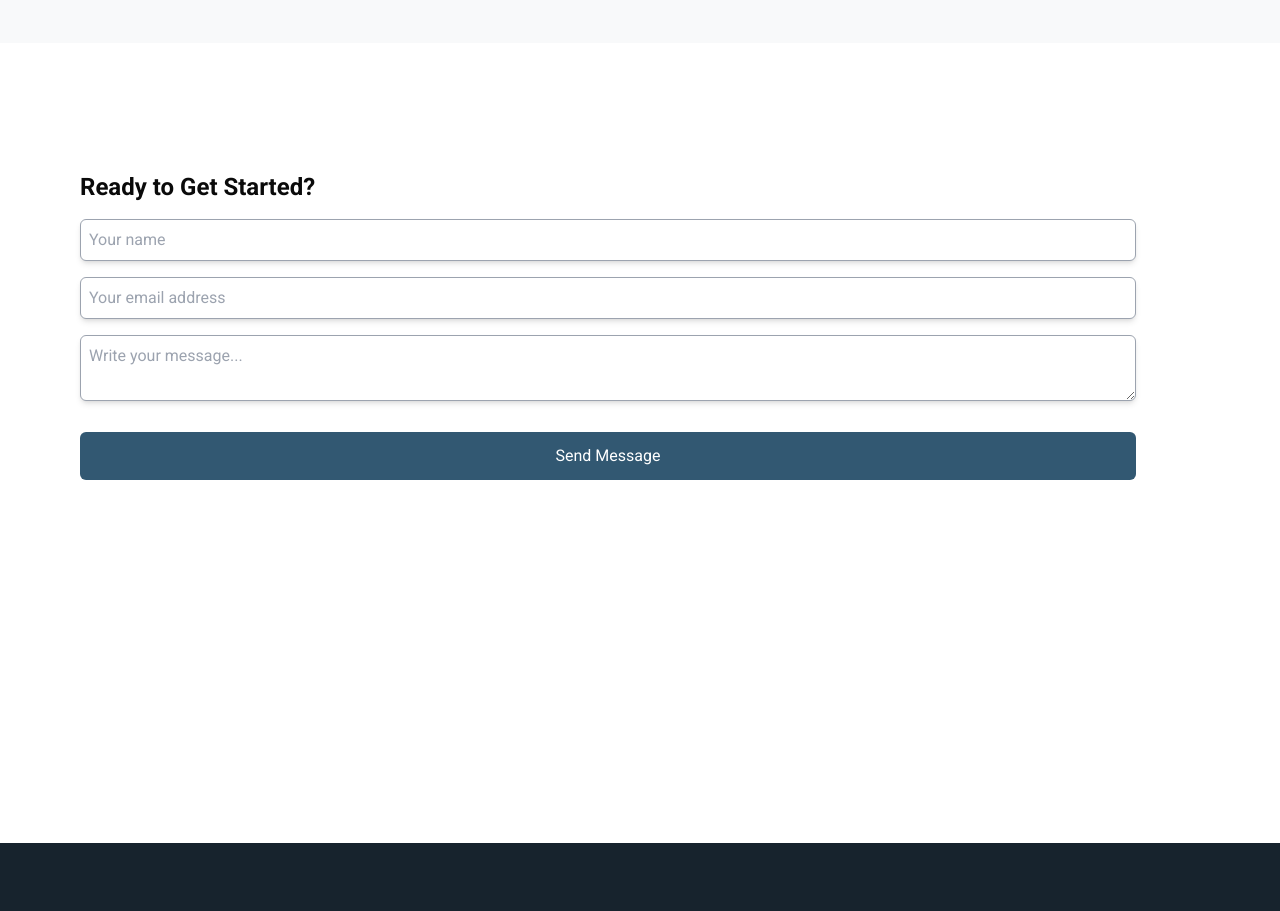
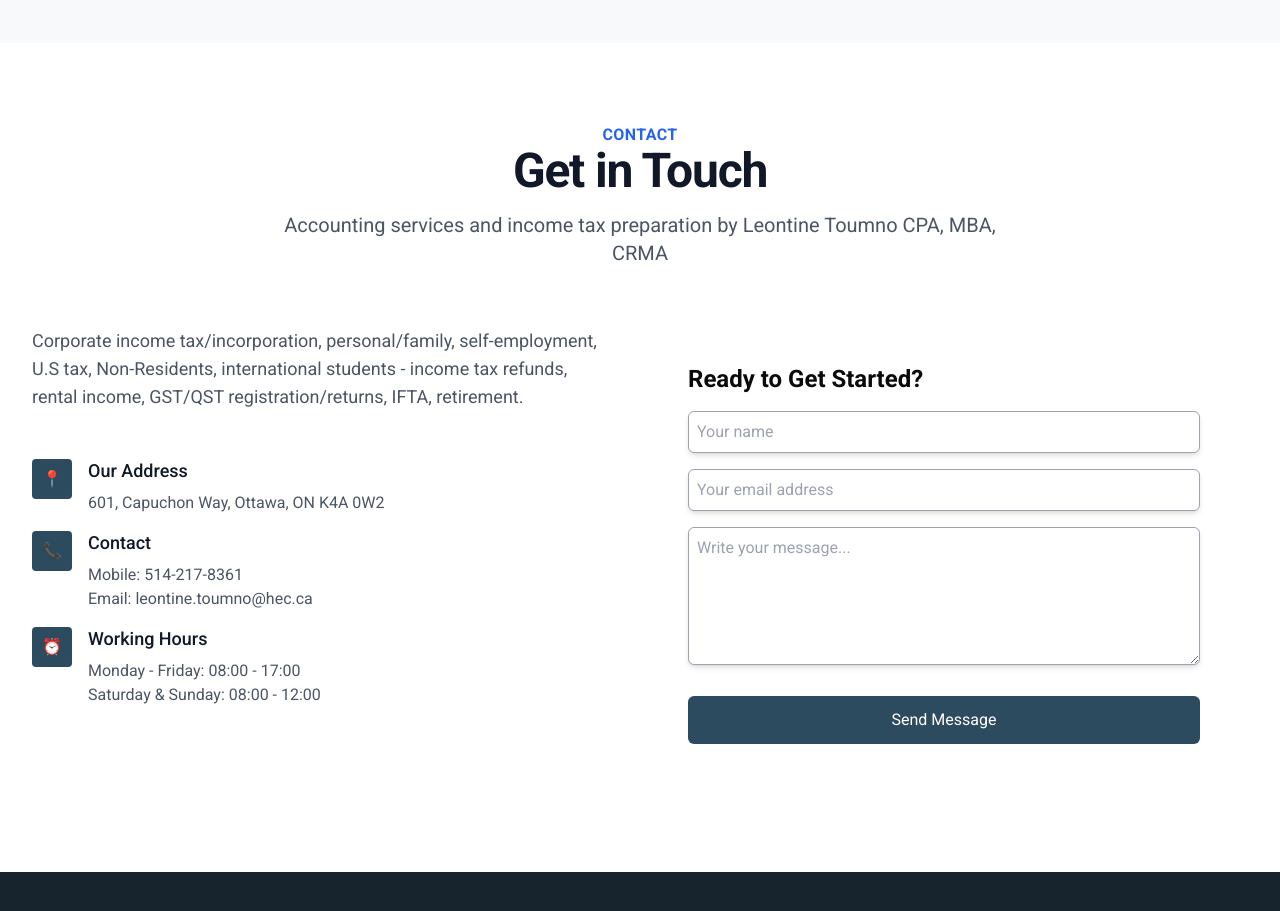
Before and after one commit to KRusselAlex/tax_react_frontend, a React (Vite) app: page / in a window 1280 px wide. Shown: the part 6100-7011 px from the top of the page. Built offline with nearby package versions, Linux system fonts and the light colour scheme; a web font is replaced by a local one.

Commit message:
add client type

```diff
--- a/src/components/TableData.tsx
+++ b/src/components/TableData.tsx
@@ -1,11 +1,13 @@
 import { JSX, useState } from "react";
 import { FiFilter, FiSend } from "react-icons/fi";
+import { FaBell } from "react-icons/fa";
 import { Dialog } from "@headlessui/react";
 import { HiDotsVertical } from "react-icons/hi";
 import sendReport from "../services/reportApi";
 import { toast } from "react-toastify";
 import { ClientType } from "../types/Types";
 import { Link } from "react-router-dom";
+import sendNotification from "@/services/notificationApi";
 
 interface ClientTableProps {
   title: string;
@@ -78,6 +80,21 @@ export default function ClientTable({
       setSelectedClients([]);
     } else {
       setSelectedClients(clients.map((client) => client.id));
+    }
+  };
+
+  const handleRemind = async (id: number) => {
+    console.log("the id ", id);
+    try {
+      const response = await sendNotification(id);
+      if (response.success === true) {
+        toast.success("Reminder sent successfully!"); // Success toast
+      } else {
+        toast.error("Failed to send reminder. Please try again."); // Error toast
+      }
+    } catch (error) {
+      toast.error("An error occurred while sending the reminder.");
+      console.log(error); // Error toast
     }
   };
 
@@ -231,12 +248,12 @@ export default function ClientTable({
                   >
                     <HiDotsVertical size={20} />
                   </Link>
-                  {/* <button
-                    className="text-red-500 hover:text-red-700"
-                    onClick={() => handleDelete(client.id)}
+                  <button
+                    className="text-yellow-500 hover:text-yellow-700"
+                    onClick={() => handleRemind(client.id)}
                   >
-                    <FiTrash size={20} />
-                  </button> */}
+                    <FaBell size={20} />
+                  </button>
                   <button
                     className="text-green-500 hover:text-green-700"
                     onClick={() => handleSendModalOpen(client.id)}
--- a/src/components/landing/Contact.tsx
+++ b/src/components/landing/Contact.tsx
@@ -1,53 +1,84 @@
-import React, { useState } from "react";
-import emailjs from "emailjs-com";
-
 const Contact = () => {
-  const [formData, setFormData] = useState({
-    name: "",
-    email: "",
-    textarea: "",
-  });
-
-  const [isSubmitting, setIsSubmitting] = useState(false);
-  const [message, setMessage] = useState("");
-
-  const handleChange = (
-    e: React.ChangeEvent<HTMLInputElement | HTMLTextAreaElement>
-  ) => {
-    const { name, value } = e.target;
-    setFormData({ ...formData, [name]: value });
-  };
-
-  const handleSubmit = (e: React.FormEvent<HTMLFormElement>) => {
-    e.preventDefault();
-    setIsSubmitting(true);
-
-    emailjs
-      .send(
-        "YOUR_SERVICE_ID", // Replace with your EmailJS service ID
-        "YOUR_TEMPLATE_ID", // Replace with your EmailJS template ID
-        formData,
-        "YOUR_USER_ID" // Replace with your EmailJS user ID
-      )
-      .then(() => {
-        setMessage("Message sent successfully!");
-        setIsSubmitting(false);
-        setFormData({ name: "", email: "", textarea: "" });
-      })
-      .catch((error) => {
-        console.error("Error sending email:", error);
-        alert("Failed to send email.");
-      });
-  };
-
   return (
     <div>
-      <section id="contact" className="bg-white min-h-screen h-full">
+      <section className="bg-white" id="contact">
         <div className="mx-auto max-w-7xl px-4 py-16 sm:px-6 lg:px-8 lg:py-20">
-          {/* Other content */}
+          <div className="mb-4">
+            <div className="mb-6 max-w-3xl text-center sm:text-center md:mx-auto md:mb-12">
+              <p className="text-base font-semibold uppercase tracking-wide text-blue-600 dark:text-blue-200">
+                Contact
+              </p>
+              <h2 className="font-heading mb-4 font-bold tracking-tight text-gray-900 dark:text-white text-3xl sm:text-5xl">
+                Get in Touch
+              </h2>
+              <p className="mx-auto mt-4 max-w-3xl text-xl text-gray-600 dark:text-slate-400">
+                Accounting services and income tax preparation by Leontine
+                Toumno CPA, MBA, CRMA
+              </p>
+            </div>
+          </div>
+          <div className="flex items-stretch justify-center">
+            <div className="grid md:grid-cols-2">
+              <div className="h-full pr-6">
+                <p className="mt-3 mb-12 text-lg text-gray-600 dark:text-slate-400">
+                  Corporate income tax/incorporation, personal/family,
+                  self-employment, U.S tax, Non-Residents, international
+                  students - income tax refunds, rental income, GST/QST
+                  registration/returns, IFTA, retirement.
+                </p>
+                <ul className="mb-6 md:mb-0">
+                  <li className="flex">
+                    <div className="flex h-10 w-10 items-center justify-center rounded bg-primaryColor text-gray-50">
+                      📍
+                    </div>
+                    <div className="ml-4 mb-4">
+                      <h3 className="mb-2 text-lg font-medium leading-6 text-gray-900 dark:text-white">
+                        Our Address
+                      </h3>
+                      <p className="text-gray-600 dark:text-slate-400">
+                        601, Capuchon Way, Ottawa, ON K4A 0W2
+                      </p>
+                    </div>
+                  </li>
+                  <li className="flex">
+                    <div className="flex h-10 w-10 items-center justify-center rounded bg-primaryColor text-gray-50">
+                      📞
+                    </div>
+                    <div className="ml-4 mb-4">
+                      <h3 className="mb-2 text-lg font-medium leading-6 text-gray-900 dark:text-white">
+                        Contact
+                      </h3>
+                      <p className="text-gray-600 dark:text-slate-400">
+                        Mobile: 514-217-8361
+                      </p>
+                      <p className="text-gray-600 dark:text-slate-400">
+                        Email: leontine.toumno@hec.ca
+                      </p>
+                    </div>
+                  </li>
+                  <li className="flex">
+                    <div className="flex h-10 w-10 items-center justify-center rounded bg-primaryColor text-gray-50">
+                      ⏰
+                    </div>
+                    <div className="ml-4 mb-4">
+                      <h3 className="mb-2 text-lg font-medium leading-6 text-gray-900 dark:text-white">
+                        Working Hours
+                      </h3>
+                      <p className="text-gray-600 dark:text-slate-400">
+                        Monday - Friday: 08:00 - 17:00
+                      </p>
+                      <p className="text-gray-600 dark:text-slate-400">
+                        Saturday & Sunday: 08:00 - 12:00
+                      </p>
+                    </div>
+                  </li>
+                </ul>
+              </div>
               <div className="card h-fit max-w-6xl p-5 md:p-12" id="form">
-            <h2 className="mb-4 text-2xl font-bold">Ready to Get Started?</h2>
-            <form id="contactForm" onSubmit={handleSubmit}>
+                <h2 className="mb-4 text-2xl font-bold dark:text-white">
+                  Ready to Get Started?
+                </h2>
+                <form id="contactForm">
                   <div className="mb-6">
                     <div className="mx-0 mb-1 sm:mb-4">
                       <label
@@ -59,10 +90,8 @@ const Contact = () => {
                         id="name"
                         autoComplete="given-name"
                         placeholder="Your name"
-                    className="mb-2 w-full rounded-md border border-gray-400 py-2 pl-2 pr-4 shadow-md sm:mb-0"
+                        className="mb-2 w-full rounded-md border border-gray-400 py-2 pl-2 pr-4 shadow-md dark:text-gray-300 sm:mb-0"
                         name="name"
-                    value={formData.name}
-                    onChange={handleChange}
                       />
                     </div>
                     <div className="mx-0 mb-1 sm:mb-4">
@@ -75,10 +104,8 @@ const Contact = () => {
                         id="email"
                         autoComplete="email"
                         placeholder="Your email address"
-                    className="mb-2 w-full rounded-md border border-gray-400 py-2 pl-2 pr-4 shadow-md sm:mb-0"
+                        className="mb-2 w-full rounded-md border border-gray-400 py-2 pl-2 pr-4 shadow-md dark:text-gray-300 sm:mb-0"
                         name="email"
-                    value={formData.email}
-                    onChange={handleChange}
                       />
                     </div>
                     <div className="mx-0 mb-1 sm:mb-4">
@@ -89,24 +116,24 @@ const Contact = () => {
                       <textarea
                         id="textarea"
                         name="textarea"
+                        cols={30}
+                        rows={5}
                         placeholder="Write your message..."
                         className="mb-2 w-full rounded-md border border-gray-400 py-2 pl-2 pr-4 shadow-md sm:mb-0"
-                    value={formData.textarea}
-                    onChange={handleChange}
                       ></textarea>
                     </div>
                   </div>
                   <div className="text-center">
                     <button
                       type="submit"
-                  className="w-full bg-buttonColor text-white px-6 py-3 font-xl rounded-md sm:mb-0"
-                  disabled={isSubmitting}
+                      className="w-full bg-primaryColor text-white px-6 py-3 font-xl rounded-md sm:mb-0"
                     >
-                  {isSubmitting ? "Sending..." : "Send Message"}
+                      Send Message
                     </button>
                   </div>
                 </form>
-            {message && <p className="mt-4 text-center">{message}</p>}
+              </div>
+            </div>
           </div>
         </div>
       </section>
--- a/src/pages/dashboard/client/ClientPage.tsx
+++ b/src/pages/dashboard/client/ClientPage.tsx
@@ -8,6 +8,7 @@ import { Label } from "@/components/ui/label";
 import { Trash2, Send } from "lucide-react";
 import { ClientType } from "@/types/Types";
 import { toast } from "react-toastify";
+import { FaBell } from "react-icons/fa";
 import { Dialog } from "@headlessui/react";
 import Dashtemplate from "@/components/dashboard/Dashtemplate";
 import { motion } from "framer-motion";
@@ -20,6 +21,7 @@ import {
 } from "@/components/ui/select";
 import sendReport from "@/services/reportApi";
 import { deleteClient, getClients, updateClient } from "@/services/clientApi";
+import sendNotification from "@/services/notificationApi";
 
 export interface ClientTypeHere {
   id: number;
@@ -161,6 +163,22 @@ const ClientPage = () => {
     }
   };
 
+  const handleRemind = async () => {
+    if (client) {
+      try {
+        const response = await sendNotification(client.id);
+        if (response.success === true) {
+          toast.success("Reminder sent successfully!"); // Success toast
+        } else {
+          toast.error("Failed to send reminder. Please try again."); // Error toast
+        }
+      } catch (error) {
+        toast.error("An error occurred while sending the reminder.");
+        console.log(error); // Error toast
+      }
+    }
+  };
+
   const handleUpdate = async () => {
     if (client) {
       setLoading(true);
@@ -203,17 +221,20 @@ const ClientPage = () => {
   }
 
   return (
-    <Dashtemplate
-      title={"CLIENT"}
-      description="A Client information"
-    >
+    <Dashtemplate title={"CLIENT"} description="A Client information">
       <div className="flex flex-col justify-center items-center p-8">
-        <div className="flex justify-center md:justify-end items-center mb-4">
+        <div className="flex flex-col md:flex-row justify-center gap-4 md:justify-end items-center mb-4">
           <Button
             onClick={() => setIsSendModalOpen(true)}
             className="bg-green-500 text-white flex items-center gap-2"
           >
             <Send size={18} /> Send Report
+          </Button>
+          <Button
+            onClick={handleRemind}
+            className="bg-yellow-500 text-white flex items-center gap-2"
+          >
+            <FaBell size={18} /> Send Reminder
           </Button>
         </div>
         <Card className="w-full max-w-6xl border rounded-xl shadow-none">
@@ -249,7 +270,7 @@ const ClientPage = () => {
               <div>
                 <Label>Type Client</Label>
                 <Select
-                  value={formData.report_sent ? "true" : "false"}
+                  value={formData.type_client ? "true" : "false"}
                   onValueChange={(value) => {
                     let vals = true;
                     if (value == "false") {
--- /dev/null
+++ b/src/services/notificationApi.ts
@@ -0,0 +1,16 @@
+import axiosInstance from './axiosApi'; // Import your axios instance
+
+const sendNotification = async (client_id: number) => {
+
+
+    try {
+        const response = await axiosInstance.post('/notifications/', { 'client_id': client_id });
+        console.log('notification sent successfully:', response.data);
+        return response.data;
+    } catch (error) {
+        console.error('Error sending notification:', error);
+        throw error;
+    }
+};
+
+export default sendNotification;
```
Also changed, not shown: 1 other file (tests, documents, lock files or other folders). Lines whose indentation alone changed are shown as unchanged.
